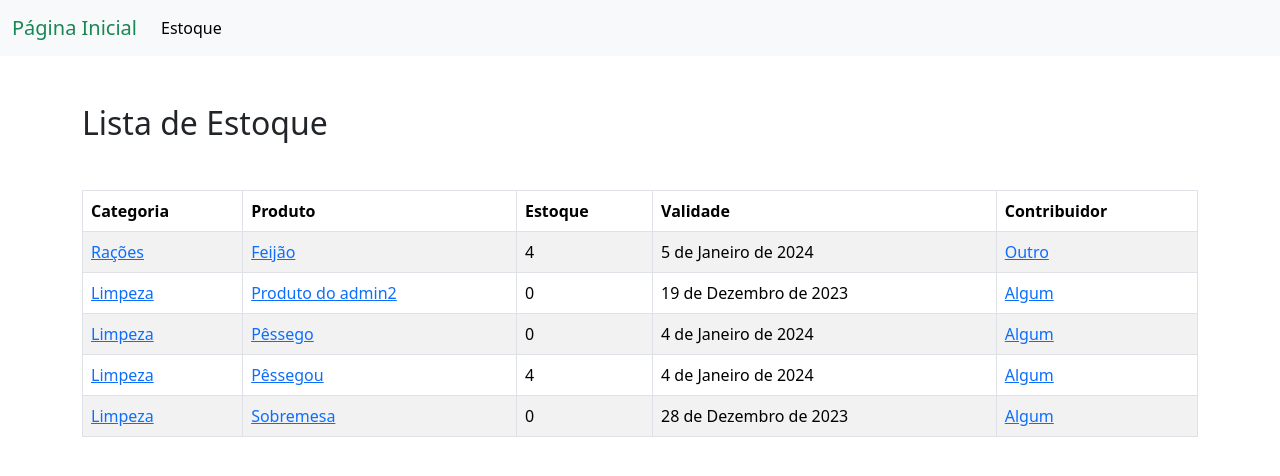
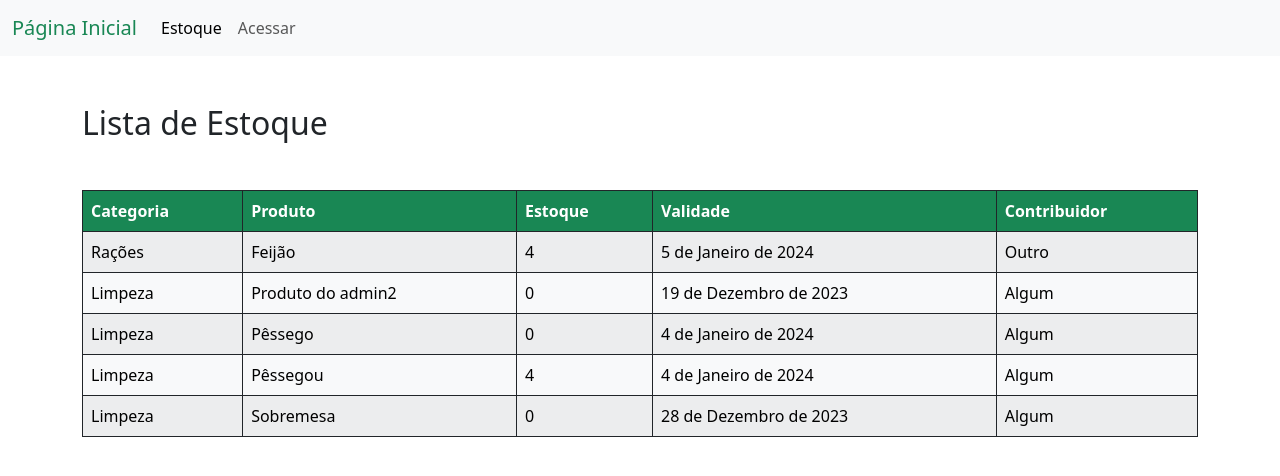
Before and after one commit to EliasjSilva/ABSJ-Project, a Django app: page /Estoque/ in a window 1280 px wide. Shown: the top 476 px of the page. Run offline with Django 5.2, Linux system fonts and the light colour scheme; data comes from the database, SQL or seed files in the repository; both versions use the stored data as it was after the commit; some libraries are stand-ins or nearby versions.

Commit message:
Melhorias Gerais - Lists e Home

```diff
--- a/static/css/styles.css
+++ b/static/css/styles.css
@@ -17,7 +17,13 @@ input.form-control:focus,
 select.form-control:focus {
     border-color: #000000;
 }
-/*Header com ondas (home)  */
+
+/* Requerimentos dos inputs nos formularios com '*' */
+form label.required::after {
+    content: '*';
+    color: red;
+}
+/*Header com ondas (home.html)  */
 
 .header {
 position: relative;
@@ -108,8 +114,39 @@ font-size:24px;
 .imagem{
     margin-bottom: 160px;
 }
-/* Requerimentos dos inputs nos formularios com '*' */
-form label.required::after {
-    content: '*';
-    color: red;
+
+
+/* Estilo para sublinhado apenas ao passar o mouse nos links da tabela ( list_Controle/Estoque.html )*/
+.custom-links .specific-link {
+    text-decoration: none;
 }
+.custom-links .specific-link:hover {
+    text-decoration: underline;
+}
+/* Cor para os links da tabela talvez verde pra destacar?*/
+.custom-links .specific-link{
+    color: #000000;
+}
+#customTableHead th {
+    background-color: #198754;
+    color: #fff;
+}
+
+
+/* Animações dos Cards (home.html) */
+.card {
+transition: transform 0.2s ease-in-out;
+cursor: pointer;
+}
+
+.card:hover {
+transform: scale(1.05); /* Aumenta em 5% ao passar o mouse */
+}
+
+.card i {
+transition: transform 0.2s ease-in-out;
+}
+
+.card:hover i {
+transform: scale(1.2); /* Aumenta em 20% ao passar o mouse */
+}
--- a/templates/home.html
+++ b/templates/home.html
@@ -39,6 +39,10 @@
                   {% csrf_token %}
                   <button type="submit" class="nav-link" style="border: none; background: none; cursor: pointer;">Sair</button>
                 </form>
+              </li>
+              {% else %}
+                <li class="nav-item">
+                    <a class="nav-link" href="{% url 'login' %}">Acessar</a>
                 </li>
               {% endif %}
               <!-- <li class="nav-item dropdown">
--- a/templates/list_Estoque.html
+++ b/templates/list_Estoque.html
@@ -19,8 +19,8 @@
   {% endif %}
 
   <div class="table-responsive">
-    <table class="table table-striped table-bordered table-hover">
-      <thead class="thead-dark">
+    <table class="table table-striped table-bordered table-hover border-dark">
+      <thead id="customTableHead" class="thead-dark table-custom">
         <tr>
           <th scope="col">Categoria</th>
           <th scope="col">Produto</th>
@@ -32,12 +32,12 @@
       <tbody>
         {% for p in produtos %}
 
-          <tr>
-            <td><a href="{% url 'Category_read' id=p.categoria.id %}">{{ p.categoria }}</a></td>
-            <td><a href="{% url 'Produto_read' id=p.id %}">{{ p.produto }}</a></td>
+          <tr class="table-light border-dark custom-links">
+            <td><a href="{% url 'Category_read' id=p.categoria.id %}" class="specific-link">{{ p.categoria }}</a></td>
+            <td><a href="{% url 'Produto_read' id=p.id %}" class="specific-link">{{ p.produto }}</a></td>
             <td>{{ p.qtd }}</td>
             <td>{{ p.validade }}</td>
-            <td><a href="{% url 'Contribuidor_read' id=p.contribuidor.id %}">{{ p.contribuidor }}</a></td>
+            <td><a href="{% url 'Contribuidor_read' id=p.contribuidor.id %}" class="specific-link">{{ p.contribuidor }}</a></td>
           </tr>
         {% endfor %}
       </tbody>
```
Also changed, not shown: other parts of templates/home.html (+15 -17 lines), templates/list_Contribuidores.html (+5 -5 lines), templates/read_Category.html (+5 -6 lines), templates/read_Contribuidor.html (+6 -8 lines), templates/registration/login.html (+18 -9 lines), db.sqlite3. Lines whose indentation alone changed are shown as unchanged.
